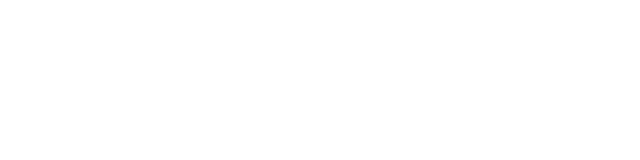
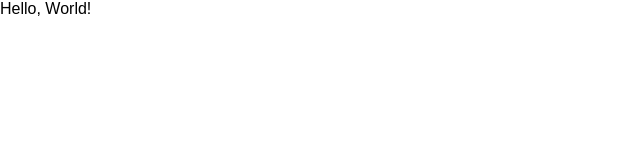
Before and after one commit to Epikem/scheduleTracker_react, a React (Create React App) app: page / in a window 1280 px wide. Shown: the top 160 px of the page, without its empty margins (0-640 px from the left). Built offline with nearby package versions, Linux system fonts and the light colour scheme.

Commit message:
Change outer App to Root

```diff
--- a/src/App.js
+++ /dev/null
@@ -1,10 +0,0 @@
-import React, { Component } from 'react';
-
-class App extends Component {
-  render() {
-    return <div className="App">{/* DashBoard
-      Schedule */}</div>;
-  }
-}
-
-export default App;
--- /dev/null
+++ b/src/Root.js
@@ -0,0 +1,10 @@
+import React, { Component } from 'react';
+import App from './components/App';
+
+class Root extends Component {
+  render() {
+    return <App/>;
+  }
+}
+
+export default Root;
--- a/src/components/App.js
+++ b/src/components/App.js
@@ -5,8 +5,7 @@ class App extends Component {
     employees: []
   };
   render() {
-    return <div className="App">{/* DashBoard
-      Schedule */}</div>;
+    return <div>Hello, World!</div>;
   }
 }
 
--- a/src/index.js
+++ b/src/index.js
@@ -1,6 +1,6 @@
 import React from 'react';
 import ReactDOM from 'react-dom';
 import './index.css';
-import App from './App';
+import Root from './Root';
 
-ReactDOM.render(<App />, document.getElementById('root'));
+ReactDOM.render(<Root />, document.getElementById('root'));
```
Also changed, not shown: 1 other file (tests, documents, lock files or other folders).
